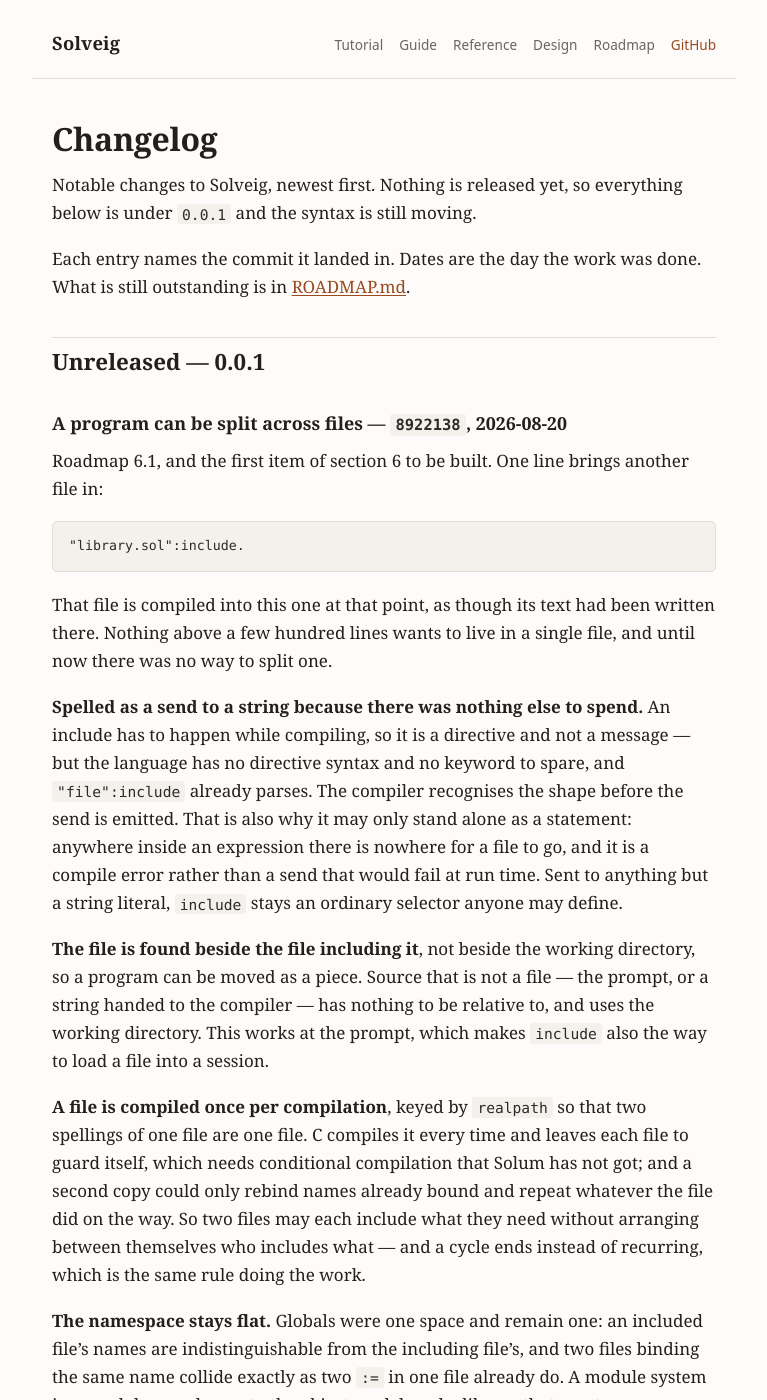
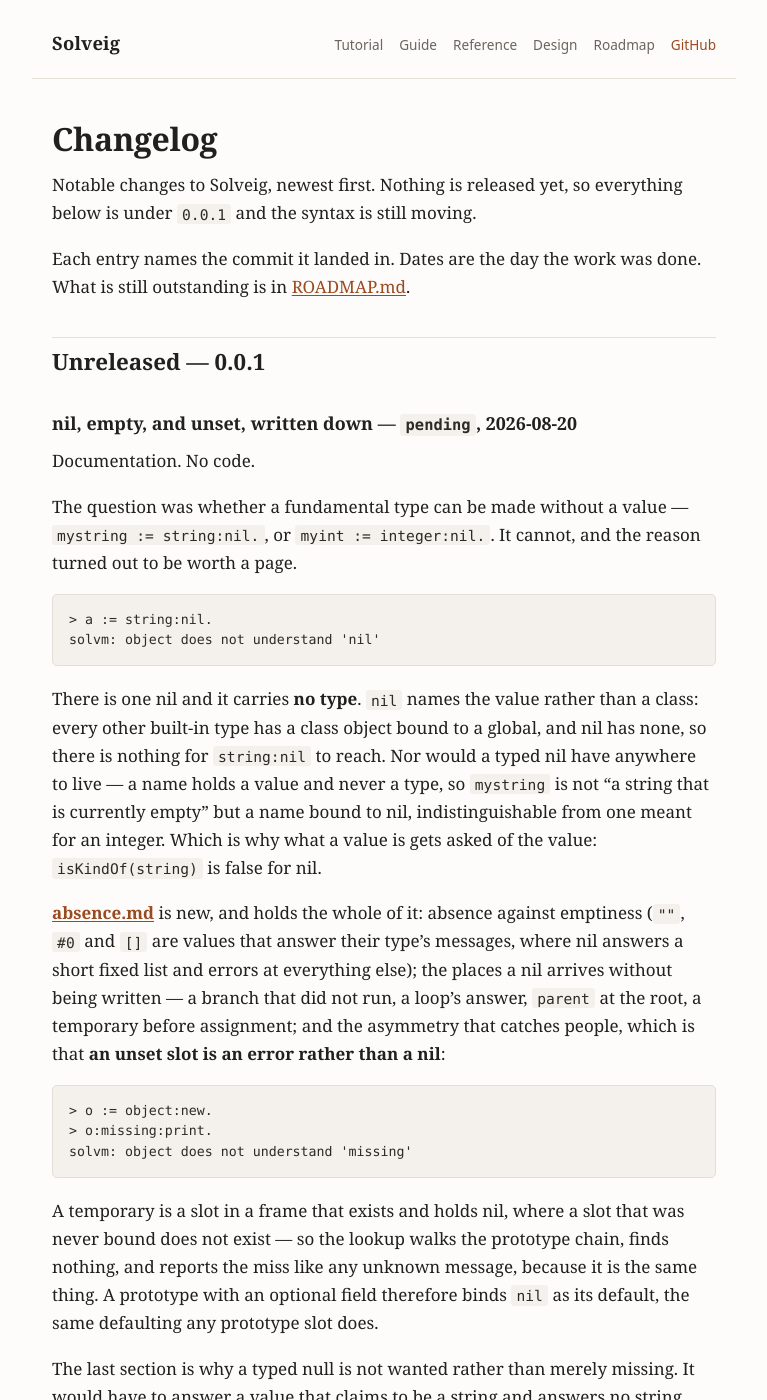
Before and after one commit to hansolovkarlsson/Solveig, a Jekyll site: the page built from docs/CHANGELOG.md, in a window 1280 px wide and 1400 px high. Shown: the whole window, without its empty margins (256-1023 px from the left). Built offline with Jekyll 4.4.1, drawn with Linux system fonts in a browser that asks for light colours; our own code applies the rules of GitHub Pages for plain Markdown files; some of the changed text lies outside the part shown.

Commit message:
Write down nil, empty, and unset
The question was whether a fundamental type can be made without a
value -- mystring := string:nil. It cannot, and the reason was worth a
page.

There is one nil and it carries no type. nil names the value rather
than a class: every other built-in type has a class object bound to a
global and nil has none, so there is nothing for string:nil to reach.
Nor would a typed nil have anywhere to live -- a name holds a value and
never a type, so mystring is not a string that is currently empty but a
name bound to nil, indistinguishable from one meant for an integer.

docs/absence.md is new and holds the whole of it: absence against
emptiness, since "" and #0 and [] are values that answer their type's
messages where nil answers a short fixed list and errors at everything
else; the places a nil arrives without being written, a branch that did
not run, a loop's answer, parent at the root, a temporary before
assignment; and the asymmetry that catches people, that an unset slot
is an error rather than a nil. A temporary is a slot in a frame that
exists and holds nil, where a slot never bound does not exist, so the
lookup walks the chain and reports the miss like any unknown message
because it is the same thing. A prototype with an optional field binds
nil as its default.

The last section is why a typed null is not wanted rather than merely
missing: it would answer a value claiming to be a string that answers
no string message, and without a checker reading the program first it
would be caught at the same send an untyped nil is caught at. The
version worth something is static, and that is a type system rather
than a value.

REFERENCE gained the rules in short form, the guide a paragraph in
section 6, and the tutorial and index a link. Two example counts were
stale after the include commit added two.

Every snippet in the new document has been run.

Co-Authored-By: Claude Opus 5 <noreply@anthropic.com>
Claude-Session: https://claude.ai/code/session_014Emnizwfra15qgDU979HaB

````diff
--- a/docs/CHANGELOG.md
+++ b/docs/CHANGELOG.md
@@ -7,6 +7,58 @@ Each entry names the commit it landed in. Dates are the day the work was done.
 What is still outstanding is in [ROADMAP.md](ROADMAP.md).
 
 ## Unreleased — 0.0.1
+
+### nil, empty, and unset, written down — `pending`, 2026-08-20
+
+Documentation. No code.
+
+The question was whether a fundamental type can be made without a value —
+`mystring := string:nil.`, or `myint := integer:nil.`. It cannot, and the reason
+turned out to be worth a page.
+
+```
+> a := string:nil.
+solvm: object does not understand 'nil'
+```
+
+There is one nil and it carries **no type**. `nil` names the value rather than a
+class: every other built-in type has a class object bound to a global, and nil
+has none, so there is nothing for `string:nil` to reach. Nor would a typed nil
+have anywhere to live — a name holds a value and never a type, so `mystring` is
+not "a string that is currently empty" but a name bound to nil, indistinguishable
+from one meant for an integer. Which is why what a value is gets asked of the
+value: `isKindOf(string)` is false for nil.
+
+**[absence.md](absence.md)** is new, and holds the whole of it: absence against
+emptiness (`""`, `#0` and `[]` are values that answer their type's messages,
+where nil answers a short fixed list and errors at everything else); the places a
+nil arrives without being written — a branch that did not run, a loop's answer,
+`parent` at the root, a temporary before assignment; and the asymmetry that
+catches people, which is that **an unset slot is an error rather than a nil**:
+
+```
+> o := object:new.
+> o:missing:print.
+solvm: object does not understand 'missing'
+```
+
+A temporary is a slot in a frame that exists and holds nil, where a slot that
+was never bound does not exist — so the lookup walks the prototype chain, finds
+nothing, and reports the miss like any unknown message, because it is the same
+thing. A prototype with an optional field therefore binds `nil` as its default,
+the same defaulting any prototype slot does.
+
+The last section is why a typed null is not wanted rather than merely missing.
+It would have to answer a value that claims to be a string and answers no string
+message — the quiet mistake the language refuses everywhere else — and without a
+checker reading the program before it runs, it would be caught at the same send
+an untyped nil is caught at. The version worth something is static, and that is
+a type system rather than a value.
+
+[REFERENCE.md](REFERENCE.md#nil) gained the rules in short form, the guide a
+paragraph in §6 where values and references are settled, and the tutorial and
+index a link. Two example counts were stale after the include commit added two,
+and now say fourteen.
 
 ### A program can be split across files — `8922138`, 2026-08-20
 
````
Also changed, not shown: docs/GUIDE.md (+16 -0 lines), docs/REFERENCE.md (+11 -0 lines), docs/ROADMAP.md (+2 -2 lines), docs/TUTORIAL.md (+3 -1 lines), docs/absence.md (added, +196 -0 lines), index.md (+2 -1 lines).
